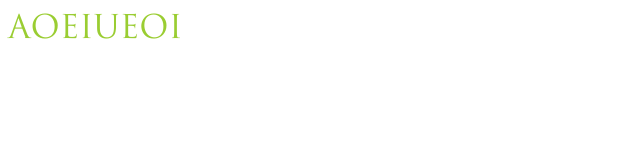
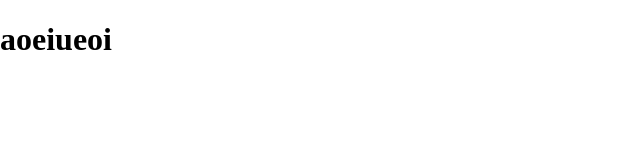
Before and after one commit to ivanov-da/pegasustest, a website built with Parcel: page src/page/index.pug in a window 1280 px wide. Shown: the whole page, without its empty margins (0-640 px from the left). Built offline with nearby package versions, Linux system fonts and the light colour scheme.

Commit message:
Добавлен файл в стили normalize.scss

```diff
--- a/src/page/index.scss
+++ b/src/page/index.scss
@@ -1,7 +1,11 @@
-@import 'common/fonts.scss';
+@import "common/fonts.scss";
+@import "common/variables.scss";
+@import "common/normalize.scss";
+@import "../components/button/button.scss";
+@import "../components/phone/phone.scss";
 
-h1 {
-  color:yellowgreen;
-  font-family: Romul;
-  font-weight: 400;
+.wrap {
+  width: 900px;
+  height: 500px;
+  margin: 0 auto;
 }
```
